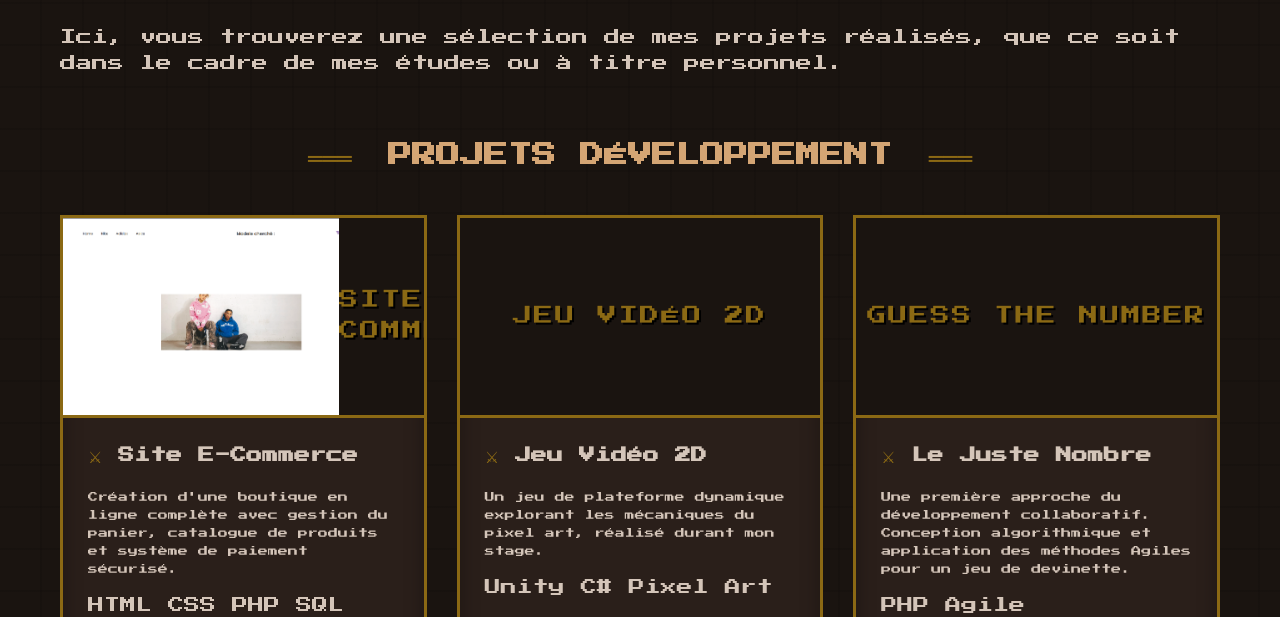
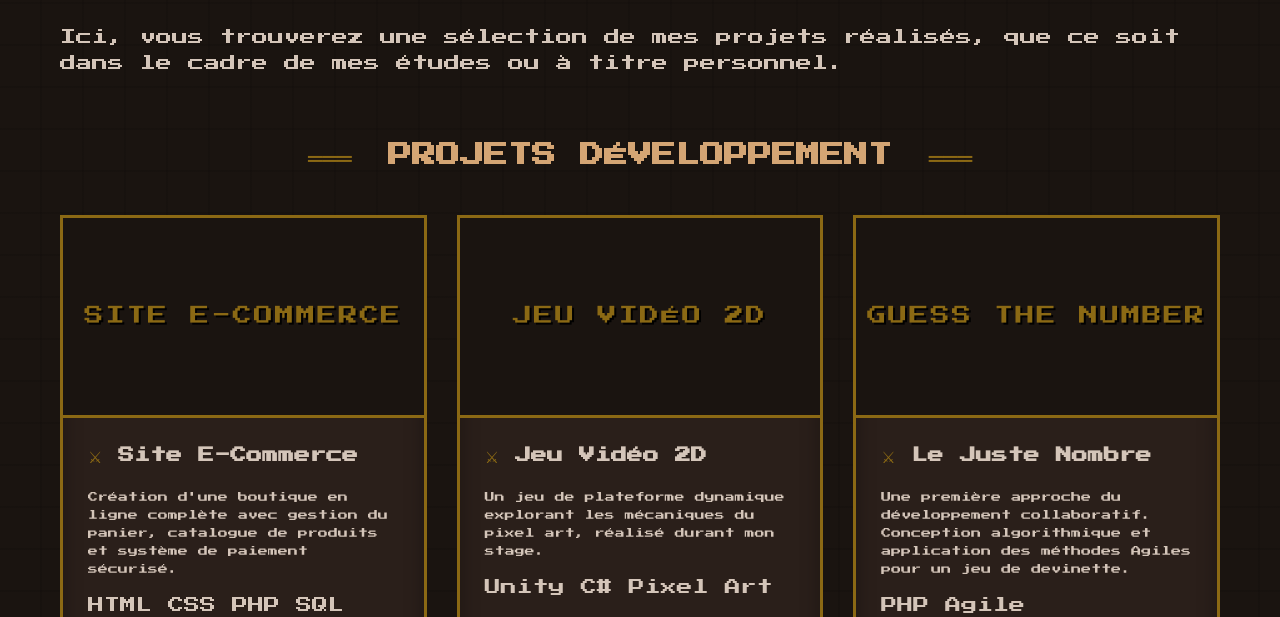
Before and after one commit to dalilmaksene/eportfolio, a plain HTML site: page projets.html in a window 1280 px wide. Shown: the part 183-800 px from the top of the page. Drawn offline with Linux system fonts and the light colour scheme.

Commit message:
style: remove e-commerce thumbnail image to keep only the text label

```diff
--- a/projets.html
+++ b/projets.html
@@ -41,7 +41,6 @@
                 <!-- Projet 1: E-Commerce -->
                 <div class="card project-card animate-on-scroll">
                     <div class="project-img-placeholder">
-                        <img src="assets/img/projects/acceuil_site_ecommerce.png" alt="Site E-Commerce">
                         <div class="img-label">Site E-Commerce</div>
                     </div>
                     <div class="project-header-info">
```
